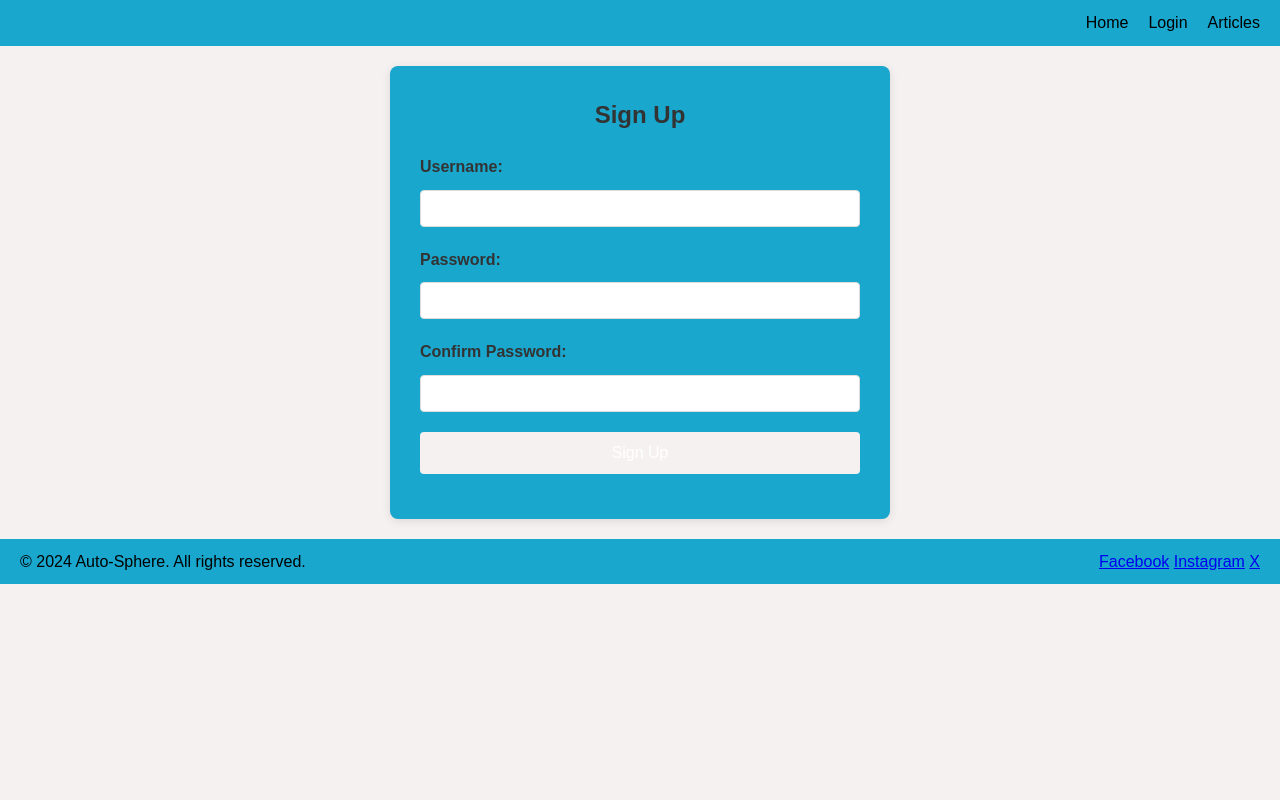
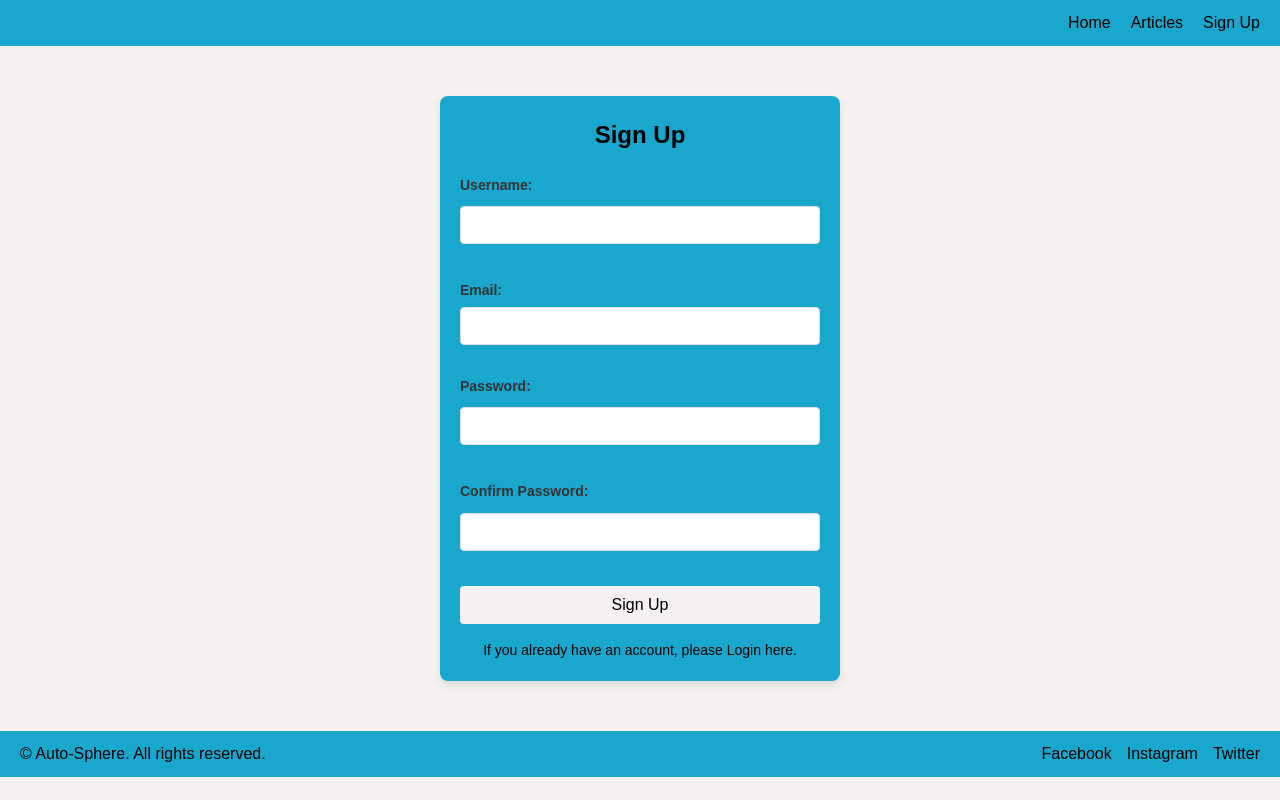
Before and after one commit to Ozi-cheri/auto-sphere, a Django app: page /signup/ in a window 1280 px wide. Run offline with Django 3.2, Linux system fonts and the light colour scheme.

Commit message:
Modify signup.html, login.html and test.md

```diff
--- a/templates/signup.html
+++ b/templates/signup.html
@@ -9,57 +9,102 @@
     <link rel="stylesheet" href="{% static 'css/styles.css' %}">
 </head>
 
-<body class="signup-page">
+<body>
+
     <header>
         <nav>
             <ul class="navbar">
                 <li><a href="{% url 'home' %}">Home</a></li>
-                {% if request.path != '/signup/' %}
+                <li><a href="{% url 'articles' %}">Articles</a></li>
                 <li><a href="{% url 'signup' %}">Sign Up</a></li>
+                {% if user.is_authenticated %}
+                    <li><a href="{% url 'logout' %}">Logout</a></li> <!-- Add logout if user is authenticated -->
                 {% endif %}
-                <li><a href="{% url 'login' %}">Login</a></li>
-                <li><a href="{% url 'articles' %}">Articles</a></li>
             </ul>
         </nav>
     </header>
 
-    <main>
-        <div class="form-container">
-            <h2 class="form-title">Sign Up</h2>
-            <form action="" method="post">
+    <div class="login-container">
+        <h1>Sign Up</h1>
+
+        <!-- Display error or success message for registration -->
+        {% if messages %}
+            <div class="alert alert-info">
+                {% for message in messages %}
+                    <p>{{ message }}</p>
+                {% endfor %}
+            </div>
+        {% endif %}
+
+        <!-- Sign Up Form -->
+        <form method="post" action="{% url 'signup' %}">
             {% csrf_token %}
+
             <div class="form-group">
                 <label for="username">Username:</label>
-                    <input type="text" id="username" name="username" class="form-input" required>
+                <input type="text" id="username" name="username" value="{{ form.username.value }}" required>
+                {% if form.username.errors %}
+                    <div class="error-message">
+                        {% for error in form.username.errors %}
+                            <p>{{ error }}</p>
+                        {% endfor %}
                     </div>
+                {% endif %}
+            </div>
+
             <div class="form-group">
-                    <label for="password">Password:</label>
-                    <input type="password" id="password" name="password" class="form-input" required>
-                    <p class="password-rules" style="display:none;">
-                        Password must be at least 8 characters long and contain a mix of letters and numbers.
-                    </p>
+                <label for="email">Email:</label>
+                <input type="email" id="email" name="email" value="{{ form.email.value }}" required>
+                {% if form.email.errors %}
+                    <div class="error-message">
+                        {% for error in form.email.errors %}
+                            <p>{{ error }}</p>
+                        {% endfor %}
                     </div>
+                {% endif %}
+            </div>
+
             <div class="form-group">
-                    <label for="password_again">Confirm Password:</label>
-                    <input type="password" id="password_again" name="password_again" class="form-input" required>
+                <label for="password1">Password:</label>
+                <input type="password" id="password1" name="password1" required>
+                {% if form.password1.errors %}
+                    <div class="error-message">
+                        {% for error in form.password1.errors %}
+                            <p>{{ error }}</p>
+                        {% endfor %}
                     </div>
+                {% endif %}
+            </div>
+
             <div class="form-group">
-                    <button type="submit" class="form-button" disabled>Sign Up</button>
+                <label for="password2">Confirm Password:</label>
+                <input type="password" id="password2" name="password2" required>
+                {% if form.password2.errors %}
+                    <div class="error-message">
+                        {% for error in form.password2.errors %}
+                            <p>{{ error }}</p>
+                        {% endfor %}
+                    </div>
+                {% endif %}
+            </div>
+
+            <div class="form-group">
+                <button type="submit" class="form-button">Sign Up</button>
             </div>
         </form>
+
+        <p>If you already have an account, please <a href="{% url 'login' %}">Login here</a>.</p>
     </div>
-    </main>
 
     <footer>
-        <p>&copy; 2024 Auto-Sphere. All rights reserved.</p>
-        <div class="footer-social">
-            <a href="https://facebook.com">Facebook</a>
-            <a href="https://instagram.com">Instagram</a>
-            <a href="https://twitter.com">X</a>
+        <p>&copy; Auto-Sphere. All rights reserved.</p>
+        <div class="social-links">
+            <a href="https://www.facebook.com" target="_blank">Facebook</a>
+            <a href="https://www.instagram.com" target="_blank">Instagram</a>
+            <a href="https://twitter.com" target="_blank">Twitter</a>
         </div>
     </footer>
 
-    <script src="{% static 'js/script.js' %}"></script>
 </body>
 
 </html>
```
Also changed, not shown: TEST.md (+1 -0 lines), templates/login.html (+21 -2 lines). Lines whose indentation alone changed are shown as unchanged.
